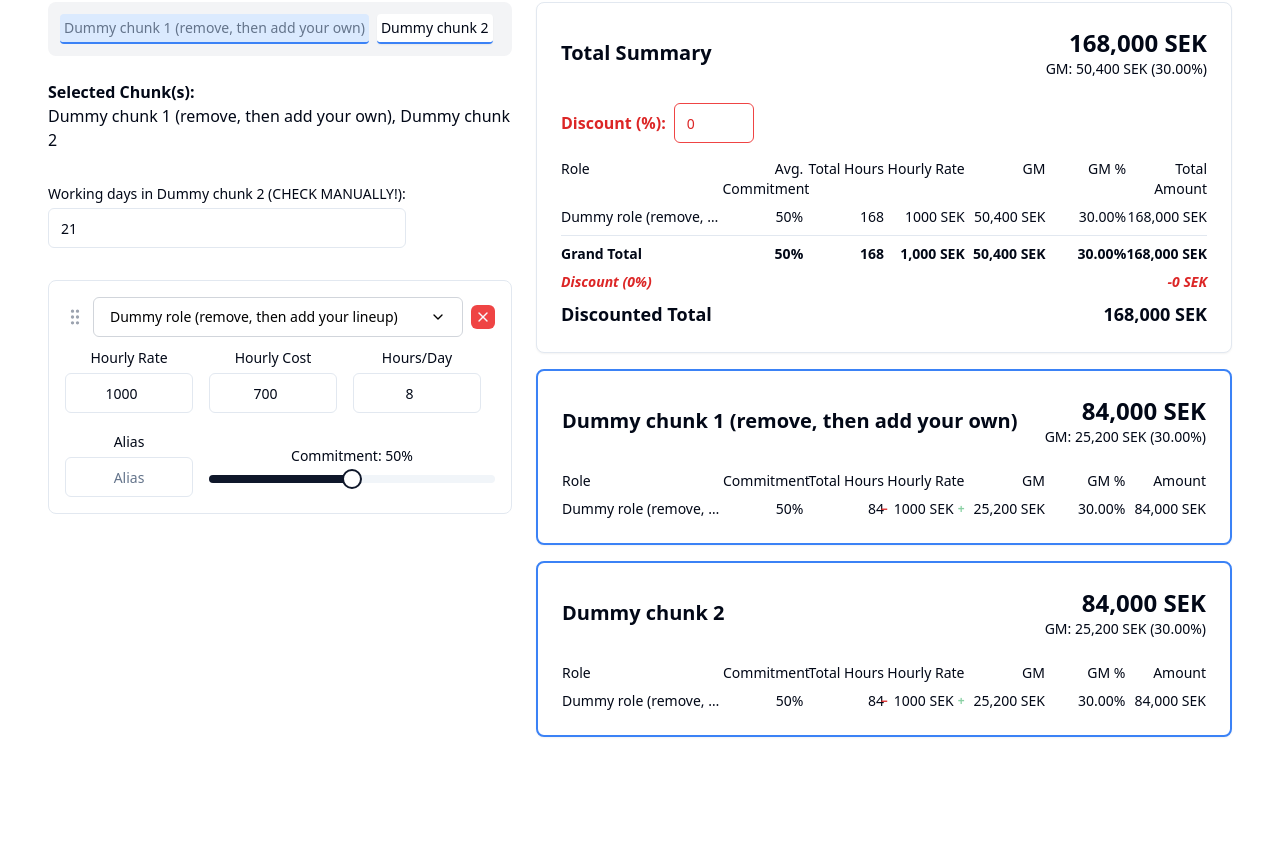
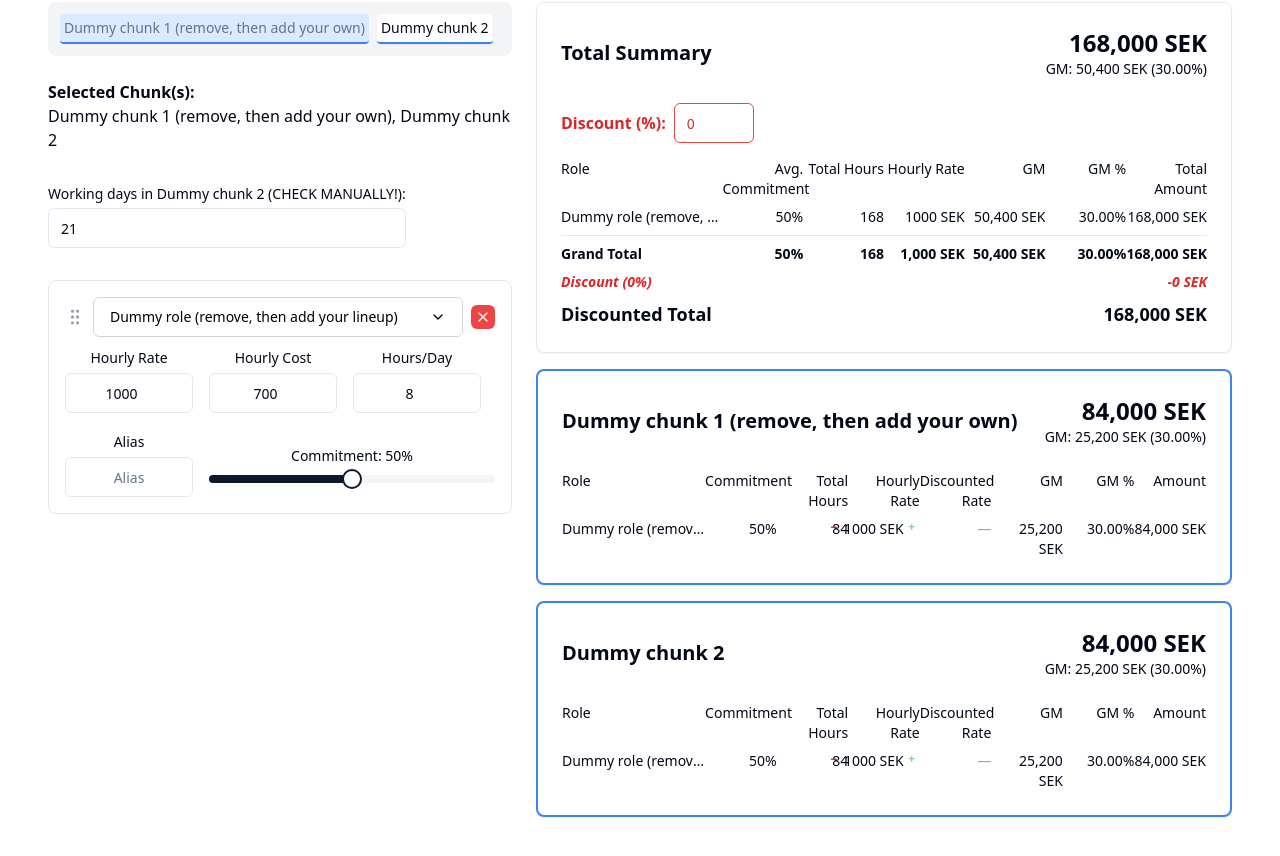
Before and after one commit to anders-brunoson/quotecalc, a React (Vite) app: page / in a window 1280 px wide. Shown: the part 424-1280 px from the top of the page. Before the commit the page ends 1209 px from the top, so only its background shows below. Built offline with nearby package versions, Linux system fonts and the light colour scheme.

Commit message:
moving on

```diff
--- a/src/components/BudgetCalculator.jsx
+++ b/src/components/BudgetCalculator.jsx
@@ -91,7 +91,8 @@ const QuoteCalculator = () => {
       rateCardName,
       predefinedRoles,
       chunkOrder,
-      discount
+      discount,
+      roleDiscounts
     };
     const jsonData = exportStateToJSON(stateToExport);
     const blob = new Blob([jsonData], { type: 'application/json' });
@@ -132,6 +133,7 @@ const QuoteCalculator = () => {
           setPredefinedRoles(importedState.predefinedRoles);
           setChunkOrder(importedState.chunkOrder);
           setDiscount(importedState.discount);
+          setRoleDiscounts(importedState.roleDiscounts || {});
           setActiveTab(importedState.chunks[0]);
           setSelectedChunks([]);
           setSelectorKey(prevKey => prevKey + 1);
@@ -286,7 +288,9 @@ const QuoteCalculator = () => {
         const days = workingDays[chunk] || 0;
         const hoursPerDay = workingHours[role.id] === '' ? 0 : (workingHours[role.id] ?? 8);
         const hours = Math.round(days * hoursPerDay * commitment / 100);
-        const revenue = hours * (hourlyRates[role.id] || 0);
+        const discount = roleDiscounts[chunk]?.[role.id] || 0;
+        const effectiveRate = hourlyRates[role.id] - discount;
+        const revenue = hours * effectiveRate;
         const cost = hours * (hourlyCosts[role.id] || 0);
         const grossMargin = revenue - cost;
         const grossMarginPercentage = revenue > 0 ? (grossMargin / revenue) * 100 : 0;
@@ -654,7 +658,6 @@ const handleIncreaseRate = (roleId, chunk) => {
       const currentDiscount = currentDiscounts[roleId] || 0;
       const newDiscount = Math.max(0, currentDiscount - 1);
 
-    // If discount becomes 0, remove the entry
       const newChunkDiscounts = { ...currentDiscounts };
       if (newDiscount === 0) {
         delete newChunkDiscounts[roleId];
@@ -662,7 +665,6 @@ const handleIncreaseRate = (roleId, chunk) => {
         newChunkDiscounts[roleId] = newDiscount;
       }
 
-    // If chunk has no discounts, remove it entirely
       if (Object.keys(newChunkDiscounts).length === 0) {
         const { [chunk]: _, ...rest } = prev;
         return rest;
@@ -1235,11 +1237,12 @@ const handleIncreaseRate = (roleId, chunk) => {
               {breakdown && hours && commitments && grossMargin && (
                 <CardContent>
                   <div className="space-y-2 text-sm">
-<div className="grid grid-cols-8 font-medium">
+<div className="grid grid-cols-9 font-medium">
   <span className="col-span-2 text-left">Role</span>
   <span className="text-right">Commitment</span>
   <span className="text-right">Total Hours</span>
   <span className="text-right">Hourly Rate</span>
+  <span className="text-right">Discounted Rate</span>
   <span className="text-right">GM</span>
   <span className="text-right">GM %</span>
   <span className="text-right">Amount</span>
@@ -1251,10 +1254,13 @@ const handleIncreaseRate = (roleId, chunk) => {
   const roleCost = roleHours * (hourlyCosts[role.id] || 0);
   const roleGrossMargin = roleRevenue - roleCost;
   const roleGrossMarginPercentage = roleRevenue > 0 ? (roleGrossMargin / roleRevenue) * 100 : 0;
-  const discount = roleDiscounts[period]?.[role.id] || 0;  // Changed from chunk to period
+  const discount = roleDiscounts[period]?.[role.id] || 0;
+  const originalRate = hourlyRates[role.id] || 0;
+  const effectiveRate = originalRate - discount;
+  const discountPercentage = discount > 0 ? (discount / originalRate * 100) : 0;
 
   return (
-    <div key={role.id} className="grid grid-cols-8">
+    <div key={role.id} className="grid grid-cols-9">
       <span className="col-span-2 truncate text-left" title={`${role.name}${role.alias ? ` (${role.alias})` : ''}`}>
         {role.name}{role.alias ? ` (${role.alias})` : ''}
       </span>
@@ -1262,35 +1268,39 @@ const handleIncreaseRate = (roleId, chunk) => {
       <span className="text-right">{hours[role.id] || 0}</span>
 
       {/* Hourly Rate cell with +/- controls */}
-      <div className="flex items-center justify-end gap-1">
+      <div className="flex items-right justify-end gap-2">
+        <div className="inline-flex items-right">
           <Button
             variant="ghost"
             size="icon"
             className="h-4 w-4 p-0 text-red-600 hover:text-red-700 hover:bg-red-50 -mr-1"
             title="Decrease rate by 1 SEK"
-          onClick={() => handleDecreaseRate(role.id, period)}  // Changed from chunk to period
+            onClick={() => handleDecreaseRate(role.id, period)}
           >
             <span className="text-xs font-bold">−</span>
           </Button>
-        <span className="min-w-[70px] px-1 text-right">
-          {hourlyRates[role.id]} SEK
-          {discount > 0 && (
-            <span className="text-xs text-red-600 ml-1">
-              (-{((discount / hourlyRates[role.id]) * 100).toFixed(1)}%)
-            </span>
-          )}
-        </span>
+          <span className="text-right min-w-[70px] px-1">{originalRate} SEK</span>
           <Button
             variant="ghost"
             size="icon"
             className="h-4 w-4 p-0 text-green-600 hover:text-green-700 hover:bg-green-50 -ml-1"
             title="Increase rate by 1 SEK"
-          onClick={() => handleIncreaseRate(role.id, period)}  // Changed from chunk to period
+            onClick={() => handleIncreaseRate(role.id, period)}
             disabled={!discount}
           >
             <span className="text-xs font-bold">+</span>
           </Button>
         </div>
+      </div>
+
+      {/* Effective Rate Cell */}
+      <span className="text-right">
+        {discount > 0 ? (
+          <span className="text-red-600">{effectiveRate} SEK (-{discountPercentage.toFixed(1)}%)</span>
+        ) : (
+          <span className="text-gray-400">—</span>
+        )}
+      </span>
       <span className="text-right">{formatCurrency(roleGrossMargin)} SEK</span>
       <span className="text-right">{roleGrossMarginPercentage.toFixed(2)}%</span>
       <span className="text-right">{formatCurrency(roleRevenue)} SEK</span>
--- a/src/components/jsonUtils.js
+++ b/src/components/jsonUtils.js
@@ -52,7 +52,7 @@ export const importStateFromJSON = (jsonString) => {
     const requiredKeys = [
       'chunks', 'roles', 'commitments', 'hourlyRates', 'hourlyCosts',
       'workingDays', 'workingHours', 'rateCardName', 'predefinedRoles',
-      'chunkOrder', 'discount'
+      'chunkOrder', 'discount', 'roleDiscounts'
     ];
     const missingKeys = requiredKeys.filter(key => !(key in importedData));
 
```
Lines whose indentation alone changed are shown as unchanged.
